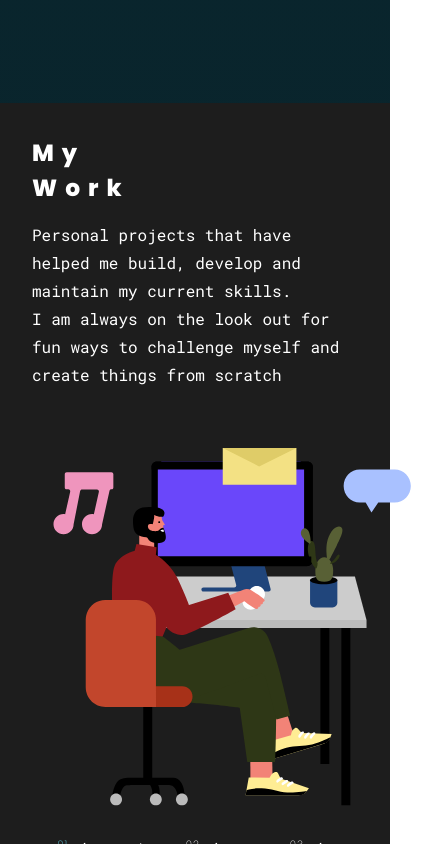
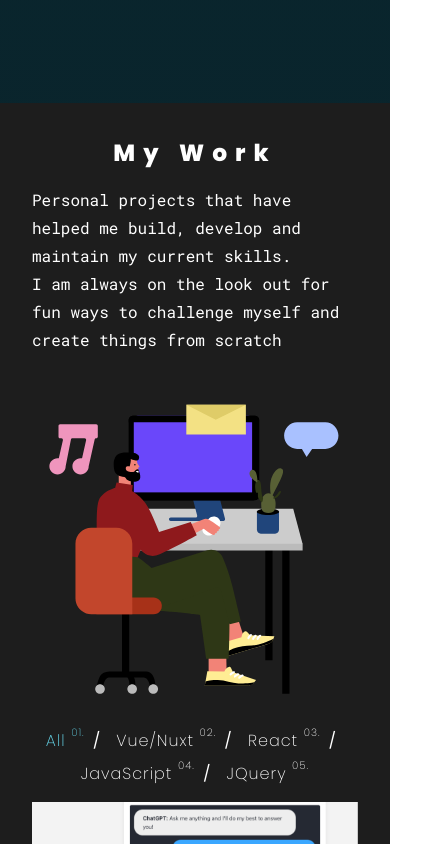
Before and after one commit to otd1990/new-portfolio-2025, a Vue app: page / in a window 390 px wide. Shown: the part 1540-2384 px from the top of the page, 435 px wide, since content can reach past the window. Built offline with nearby package versions, Linux system fonts and the light colour scheme; some icons are missing; what @tsparticles/vue3 would draw is missing.

Commit message:
Mobile view updates, structural changes

```diff
--- a/src/App.vue
+++ b/src/App.vue
@@ -12,7 +12,7 @@ const main = ref();
 const handleScroll = () => {
   main.value.scrollIntoView({
     behavior: "smooth",
-    block: "end",
+    block: "nearest",
     inline: "nearest",
   });
 };
--- a/src/components/MyWork.vue
+++ b/src/components/MyWork.vue
@@ -6,7 +6,9 @@ import WorkItems from "./WorkItems.vue";
 <template>
   <section class="my-work section-padding">
     <div class="my-work__intro">
-      <h2 class="h1">My<br />Work</h2>
+      <h2 class="h1">
+        <span class="my-work__heading-first-word">My</span> Work
+      </h2>
       <section class="my-work__intro-text">
         <div>
           <p>
@@ -37,20 +39,30 @@ import WorkItems from "./WorkItems.vue";
   margin: 0 auto;
   padding: 2rem;
   flex-wrap: wrap;
+}
 
-  > div {
-    flex: 1;
-  }
+.my-work__intro {
+  flex: 1;
+}
 
-  > aside {
-    flex: 0;
+.my-work__heading-first-word {
+  font-weight: inherit;
+}
 
-    > svg {
-      margin: 0 auto;
-      display: block;
-    }
-  }
+.my-work__heading-first-word::after {
+  content: "\A";
+  white-space: pre;
 }
+
+.my-work__image {
+  flex: 0;
+}
+
+.my-work__image svg {
+  margin: 0 auto;
+  display: block;
+}
+
 .my-work__intro-text {
   color: #fff;
 }
@@ -66,4 +78,25 @@ import WorkItems from "./WorkItems.vue";
   margin: 0 auto;
   padding: 0 2rem;
 }
+
+@media (max-width: 768px) {
+  .my-work__intro,
+  .my-work__image {
+    flex: 1 0 100%;
+  }
+
+  .my-work__image svg {
+    height: auto !important;
+    width: 100% !important;
+  }
+
+  .my-work__intro .h1 {
+    text-align: center;
+  }
+
+  .my-work__heading-first-word::after {
+    content: "";
+    white-space: initial;
+  }
+}
 </style>
--- a/src/components/Utilities/Accordion.vue
+++ b/src/components/Utilities/Accordion.vue
@@ -113,8 +113,10 @@ defineExpose({
 }
 
 .accordion__icon-container {
-  height: 1.65rem;
-  width: 1.65rem;
+  min-height: 1.65rem;
+  min-width: 1.65rem;
+  display: flex;
+  align-items: center;
 }
 
 .accordion__icon {
@@ -132,7 +134,18 @@ defineExpose({
   .accordion__label {
     min-height: 4rem;
     height: auto;
-    gap: 1rem;
+    flex-wrap: wrap;
+    justify-content: space-between;
+    gap: 0.15rem;
+  }
+
+  .accordion__title {
+    flex: 1 0 100%;
+  }
+
+  .accordion__title-supp {
+    flex: 1 0 100%;
+    justify-content: space-between;
   }
 }
 </style>
--- a/src/components/WorkItems.vue
+++ b/src/components/WorkItems.vue
@@ -300,6 +300,7 @@ const filteredProjects = computed(() => {
 
   .work-item__filter-list {
     flex-wrap: wrap;
+    justify-content: center;
   }
 }
 </style>
```
